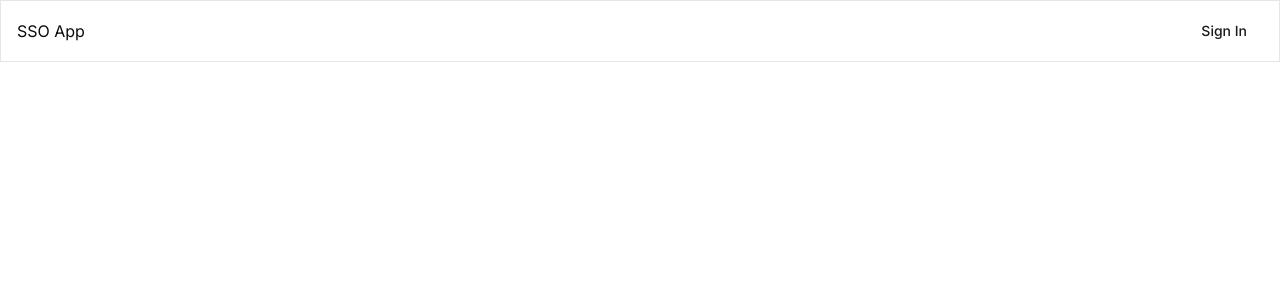
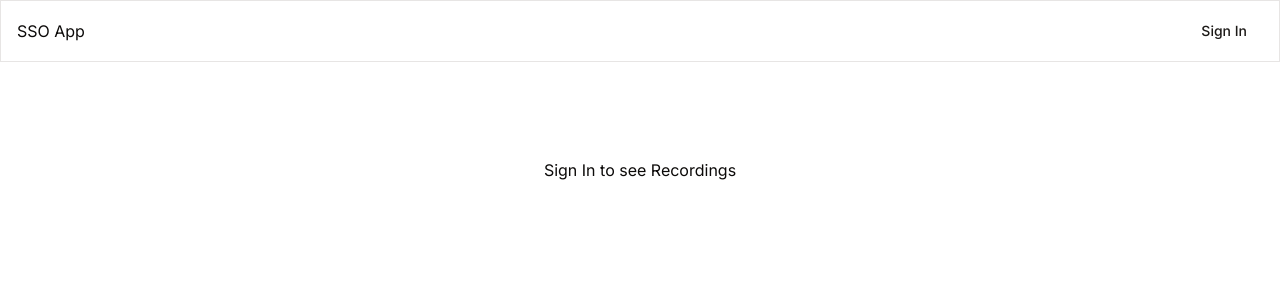
Before and after one commit to arnoldomarin/next-auth-sso, a Next.js app: page / in a window 1280 px wide. Shown: the top 300 px of the page. Built offline with nearby package versions, Linux system fonts and the light colour scheme; no server answers.

Commit message:
added SessionProvider to have session on any component in the app

```diff
--- a/next.config.js
+++ b/next.config.js
@@ -1,4 +1,14 @@
 /** @type {import('next').NextConfig} */
-const nextConfig = {}
+const nextConfig = {
+    images: {
+        domains: ['avatars.githubusercontent.com'],
+        remotePatterns: [{
+            protocol: "https",
+            hostname: "lh3.googleusercontent.com",
+            port: "",
+            pathname: "/a/**",
+        }]
+    }
+}
 
 module.exports = nextConfig
--- a/src/app/page.tsx
+++ b/src/app/page.tsx
@@ -1,13 +1,15 @@
 import Image from 'next/image';
 import Header from '@/components/header';
+import { SessionProvider } from 'next-auth/react';
+import Recordings from '@/components/recordings';
 
 export default function Home() {
   return (
-      <>
+      <SessionProvider>
         <Header />
         <main className="flex min-h-screen flex-col items-center justify-between p-24">
-
+            <Recordings />
             </main>
-      </>
+      </SessionProvider>
   )
 }
--- a/src/components/header.tsx
+++ b/src/components/header.tsx
@@ -20,7 +20,6 @@ function SignOut() {
 
 const Header = async (props: Props) => {
     const session = await auth();
-    console.log(session);
   return (
     <header className='border bottom-1'>
         <nav className='bg-white border-gray-200 px-4 py-2.5'>
@@ -32,7 +31,9 @@ const Header = async (props: Props) => {
                     {
                         session?.user ? (
                             <div className='flex align-middle items-center gap-4'>
-                                {session.user.name}
+                                {session.user.name && session.user.image &&
+                                    <Image src={session.user.image} alt={session.user.name} width={32} height={32} className='rounded-full'/>
+                                }
                                 <SignOut />
                             </div>
                         ) : (
--- /dev/null
+++ b/src/components/recordings.tsx
@@ -0,0 +1,23 @@
+'use client';
+import React from 'react';
+
+import { useSession, signIn } from 'next-auth/react';
+
+const Recordings = () => {
+    const session = useSession();
+    console.log(session);
+  return (
+        <div className='flex flex-wrap justify-between items-center mx-auto max-w-screen-xl'>
+            <div>
+                {session.data?.user &&
+                    <h3>Recordings</h3>
+                }
+                {!session.data?.user &&
+                    <h3>Sign In to see Recordings</h3>
+                }
+            </div>
+        </div>
+  )
+}
+
+export default Recordings
```
